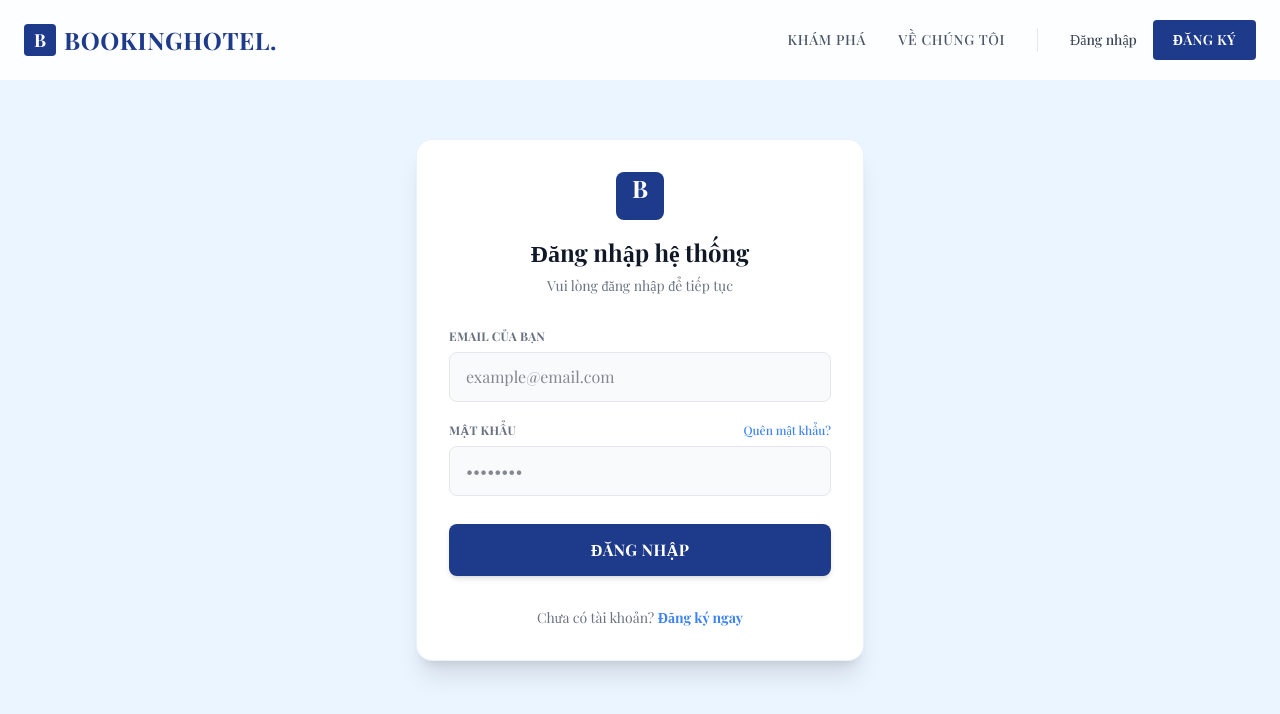
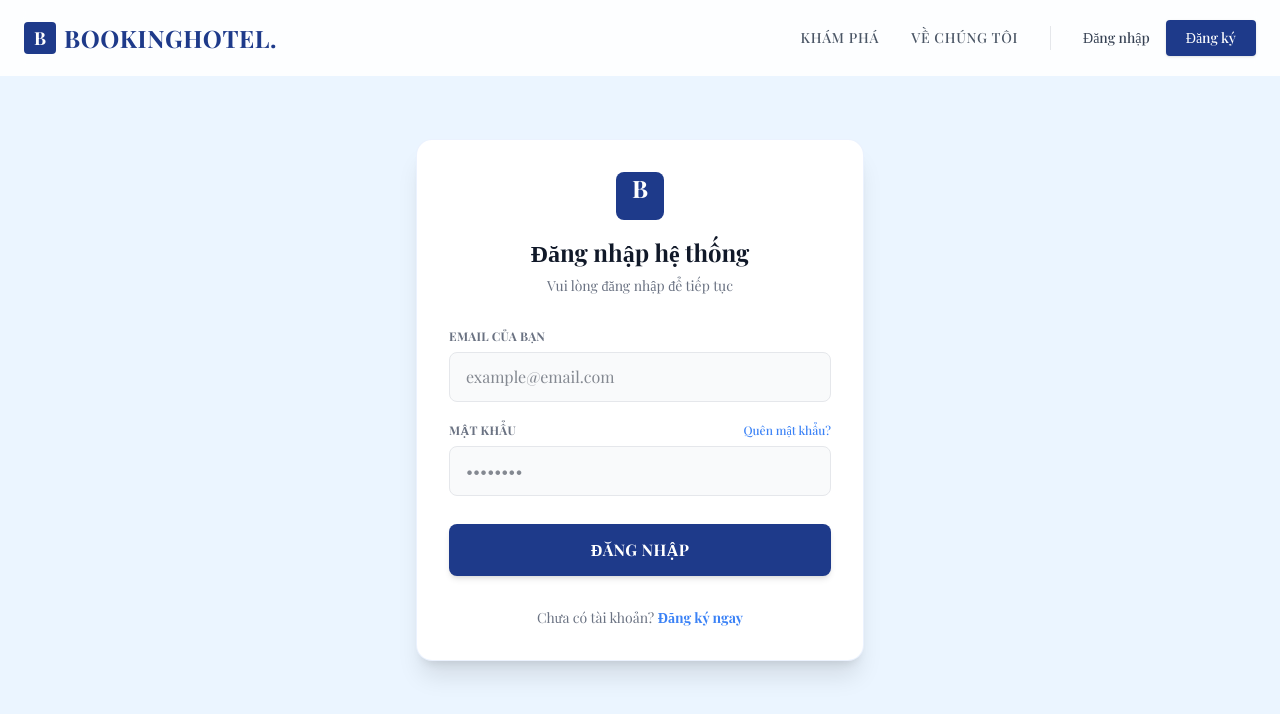
Before and after one commit to k5phong0311-sketch/booking_hotel-microservices, a React (Vite) app in the folder frontend/: page /login in a window 1280 px wide. Shown: the top 714 px of the page. Built offline with nearby package versions, Linux system fonts and the light colour scheme; no server answers; a web font is replaced by a local one.

Commit message:
fix(ui): balance visual weight of Login and Register buttons in Navbar

```diff
--- a/frontend/src/components/Navbar.tsx
+++ b/frontend/src/components/Navbar.tsx
@@ -40,7 +40,7 @@ const Navbar: React.FC = () => {
             <div className="flex items-center gap-6">
               <Link to="/my-bookings" className="text-sm font-medium text-gray-600 hover:text-brand-DEFAULT transition-colors">Lịch sử đặt phòng</Link>
               <div className="flex items-center gap-3">
-                <div className="w-8 h-8 rounded-full bg-brand-light flex items-center justify-center text-brand-dark font-bold">
+                <div className="w-8 h-8 rounded-full bg-brand-light flex items-center justify-center text-brand-dark font-medium">
                   {user?.fullName?.charAt(0).toUpperCase() || 'U'}
                 </div>
                 <span className="text-sm font-medium text-gray-900">{user?.fullName}</span>
@@ -55,7 +55,7 @@ const Navbar: React.FC = () => {
           ) : (
             <div className="flex items-center gap-4">
               <Link to="/login" className="text-sm font-medium text-gray-700 hover:text-brand-DEFAULT transition-colors">Đăng nhập</Link>
-              <Link to="/register" className="text-sm font-semibold bg-brand-dark text-white px-5 py-2.5 rounded hover:bg-brand-DEFAULT transition-colors tracking-wide">ĐĂNG KÝ</Link>
+              <Link to="/register" className="text-sm font-medium bg-brand-dark text-white px-5 py-2 rounded hover:bg-brand-DEFAULT transition-colors shadow-sm">Đăng ký</Link>
             </div>
           )}
         </div>
```
